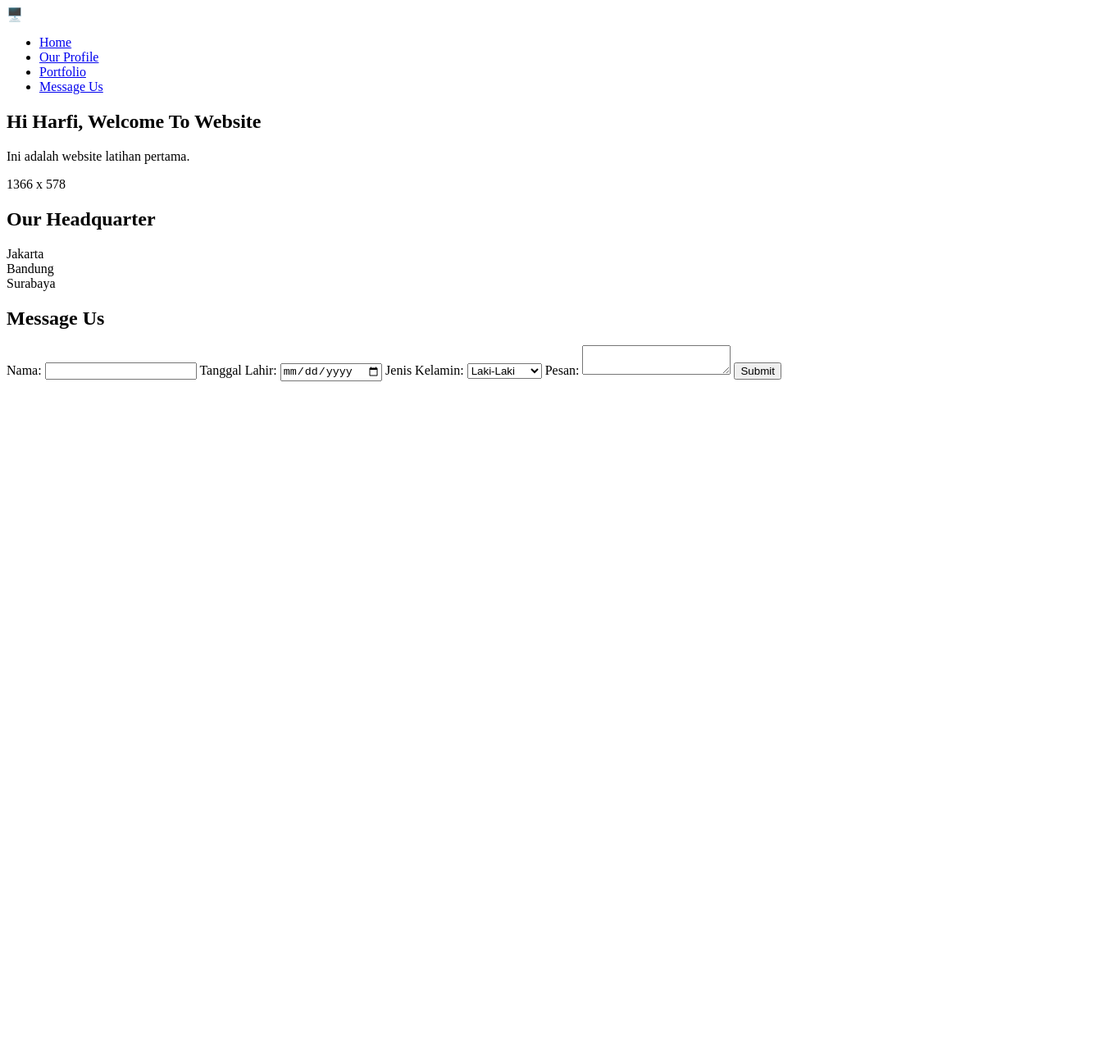
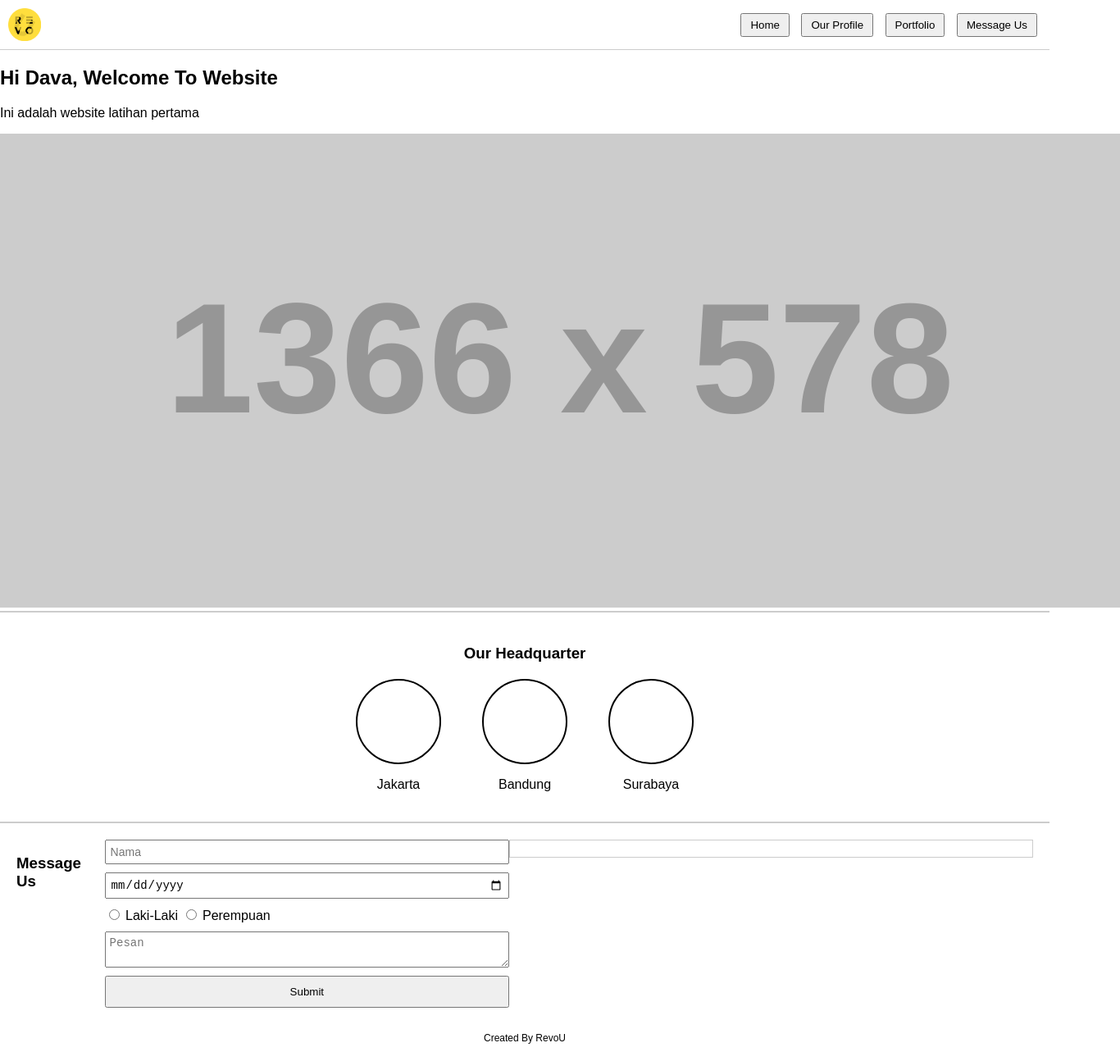
Before and after one commit to Revou-Coding-Camp/codingcamp-14-jul-25-davaafdal, a plain HTML site: page index.html in a window 1280 px wide. Shown: the whole page at 82% size, 1366 px wide, since content can reach past the window. Before the commit the page ends 800 px from the top, so only its background shows below. Drawn offline with Linux system fonts and the light colour scheme; placeholder pictures from the web are drawn by us.

Commit message:
create index

```diff
--- /dev/null
+++ b/css/style.css
@@ -0,0 +1,91 @@
+body {
+    font-family: Arial, sans-serif;
+    margin: 0;
+    padding: 0;
+}
+
+header {
+    display: flex;
+    align-items: center;
+    justify-content: space-between;
+    padding: 10px;
+    border-bottom: 1px solid #ccc;
+}
+
+.logo {
+    height: 40px;
+}
+
+nav button {
+    margin: 0 5px;
+    padding: 5px 10px;
+}
+
+.hero {
+    text-align: center;
+    padding: 20px;
+}
+
+.hero img {
+    width: 100%;
+    max-width: 1366px;
+    height: auto;
+    margin-top: 20px;
+}
+
+.headquarter {
+    padding: 20px;
+    border-top: 2px solid #ccc;
+    border-bottom: 2px solid #ccc;
+    text-align: center;
+}
+
+.cities {
+    display: flex;
+    justify-content: center;
+    gap: 50px;
+    margin-top: 20px;
+}
+
+.circle {
+    width: 100px;
+    height: 100px;
+    border: 2px solid #000;
+    border-radius: 50%;
+    margin: auto;
+}
+
+.message-us {
+    display: flex;
+    justify-content: space-around;
+    align-items: flex-start;
+    padding: 20px;
+}
+
+form {
+    display: flex;
+    flex-direction: column;
+    gap: 10px;
+    width: 40%;
+}
+
+form input, form textarea {
+    padding: 5px;
+    font-size: 14px;
+}
+
+form button {
+    padding: 10px;
+}
+
+.result {
+    width: 50%;
+    border: 1px solid #ccc;
+    padding: 10px;
+}
+
+footer {
+    text-align: center;
+    padding: 10px;
+    font-size: 12px;
+}
--- a/index.html
+++ b/index.html
@@ -2,63 +2,67 @@
 <html lang="en">
 <head>
     <meta charset="UTF-8">
-    <meta name="viewport" content="width=device-width, initial-scale=1.0">
-    <title>My Website</title>
-    <link rel="stylesheet" href="styles.css">
+    <title>Website Pertama</title>
+    <link rel="stylesheet" href="css/style.css">
+    <script src="js/script.js" defer></script>
 </head>
 <body>
+
     <header>
-        <div class="logo">🖥️</div>
+        <img src="images/Revou logo.png" alt="RevoU Logo" class="logo">
         <nav>
-            <ul>
-                <li><a href="#">Home</a></li>
-                <li><a href="#">Our Profile</a></li>
-                <li><a href="#">Portfolio</a></li>
-                <li><a href="#">Message Us</a></li>
-            </ul>
+            <button>Home</button>
+            <button>Our Profile</button>
+            <button>Portfolio</button>
+            <button>Message Us</button>
         </nav>
     </header>
 
-    <main>
-        <section class="welcome">
-            <h1>Hi Harfi, Welcome To Website</h1>
-            <p>Ini adalah website latihan pertama.</p>
-            <p>1366 x 578</p>
-        </section>
 
-        <section class="headquarters">
-            <h2>Our Headquarter</h2>
-            <div class="locations">
-                <div class="location">Jakarta</div>
-                <div class="location">Bandung</div>
-                <div class="location">Surabaya</div>
+        <h2>Hi Dava, Welcome To Website</h2>
+        <p>Ini adalah website latihan pertama</p>
+        <img src="https://via.placeholder.com/1366x578" alt="hero image">
+    </section>
+
+    <section class="headquarter">
+        <h3>Our Headquarter</h3>
+        <div class="cities">
+            <div>
+                <div class="circle"></div>
+                <p>Jakarta</p>
             </div>
-        </section>
+            <div>
+                <div class="circle"></div>
+                <p>Bandung</p>
+            </div>
+            <div>
+                <div class="circle"></div>
+                <p>Surabaya</p>
+            </div>
+        </div>
+    </section>
 
-        <section class="message">
-            <h2>Message Us</h2>
-            <form id="messageForm">
-                <label for="name">Nama:</label>
-                <input type="text" id="name" required>
+    <section class="message-us">
+        <h3>Message Us</h3>
+        <form id="contactForm">
+            <input type="text" id="name" placeholder="Nama" required>
+            <input type="date" id="birth" required>
+            <div>
+                <label><input type="radio" name="gender" value="Laki-Laki"> Laki-Laki</label>
+                <label><input type="radio" name="gender" value="Perempuan"> Perempuan</label>
+            </div>
+            <textarea id="message" placeholder="Pesan"></textarea>
+            <button type="submit">Submit</button>
+        </form>
 
-                <label for="birthDate">Tanggal Lahir:</label>
-                <input type="date" id="birthDate" required>
+        <div class="result" id="resultBox">
+            <!-- Hasil dari JS akan muncul di sini -->
+        </div>
+    </section>
 
-                <label for="gender">Jenis Kelamin:</label>
-                <select id="gender" required>
-                    <option value="Laki-Laki">Laki-Laki</option>
-                    <option value="Perempuan">Perempuan</option>
-                </select>
+    <footer>
+        Created By RevoU
+    </footer>
 
-                <label for="message">Pesan:</label>
-                <textarea id="message" required></textarea>
-
-                <button type="submit">Submit</button>
-            </form>
-            <div id="output" class="output"></div>
-        </section>
-    </main>
-
-    <script src="script.js"></script>
 </body>
 </html>
--- a/js/script.js
+++ b/js/script.js
@@ -1,17 +1,25 @@
-document.getElementById('messageForm').addEventListener('submit', function(event) {
-    event.preventDefault(); // Prevent the form from submitting in the traditional way
+document.getElementById('contactForm').addEventListener('submit', function(e) {
+    e.preventDefault();
 
     const name = document.getElementById('name').value;
-    const birthDate = document.getElementById('birthDate').value;
-    const gender = document.getElementById('gender').value;
+    const birth = document.getElementById('birth').value;
+    const gender = document.querySelector('input[name="gender"]:checked');
     const message = document.getElementById('message').value;
 
-    const output = document.getElementById('output');
-    output.innerHTML = `
-        <strong>Current time: </strong>${new Date().toString()}<br>
-        <strong>Nama: </strong>${name}<br>
-        <strong>Tanggal Lahir: </strong>${birthDate}<br>
-        <strong>Jenis Kelamin: </strong>${gender}<br>
-        <strong>Pesan: </strong>${message}
+    const resultBox = document.getElementById('resultBox');
+
+    if (!name || !birth || !gender || !message) {
+        resultBox.innerHTML = '<p style="color:red;">Mohon lengkapi semua data.</p>';
+        return;
+    }
+
+    const currentTime = new Date();
+
+    resultBox.innerHTML = `
+        <b>Current time :</b> ${currentTime}<br><br>
+        <b>Nama :</b> ${name}<br>
+        <b>Tanggal Lahir :</b> ${birth}<br>
+        <b>Jenis Kelamin :</b> ${gender.value}<br>
+        <b>Pesan :</b> ${message}
     `;
 });
--- a/style.css
+++ /dev/null
@@ -1,76 +0,0 @@
-body {
-    font-family: Arial, sans-serif;
-    margin: 0;
-    padding: 0;
-    background-color: #f4f4f4;
-}
-
-header {
-    background: #fff;
-    padding: 20px;
-    display: flex;
-    justify-content: space-between;
-    align-items: center;
-    border-bottom: 1px solid #ddd;
-}
-
-nav ul {
-    list-style: none;
-    display: flex;
-}
-
-nav ul li {
-    margin: 0 15px;
-}
-
-nav a {
-    text-decoration: none;
-    color: #333;
-}
-
-.welcome {
-    text-align: center;
-    padding: 40px 0;
-}
-
-.headquarters {
-    text-align: center;
-    margin: 40px 0;
-}
-
-.locations {
-    display: flex;
-    justify-content: center;
-}
-
-.location {
-    background: #fff;
-    border-radius: 50%;
-    padding: 20px;
-    margin: 10px;
-    border: 1px solid #ddd;
-    width: 100px;
-    text-align: center;
-}
-
-.message {
-    margin: 40px;
-}
-
-form {
-    display: flex;
-    flex-direction: column;
-    width: 300px;
-    margin: 0 auto;
-}
-
-form label {
-    margin-top: 10px;
-}
-
-.output {
-    margin-top: 1em;
-    background: #e0e0e0;
-    padding: 20px;
-    border-radius: 5px;
-}
```
Also changed, not shown: images/Revou logo.png (added).
